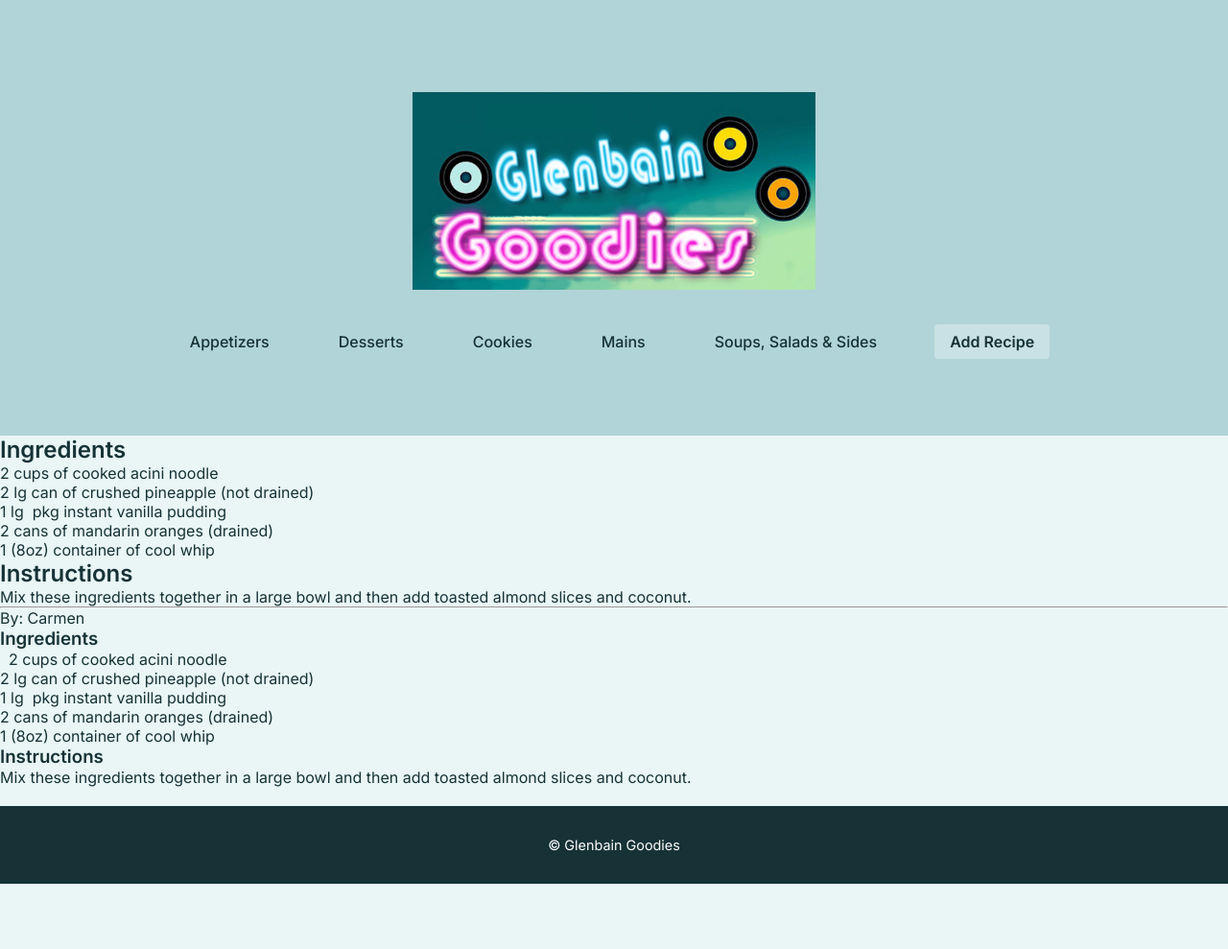
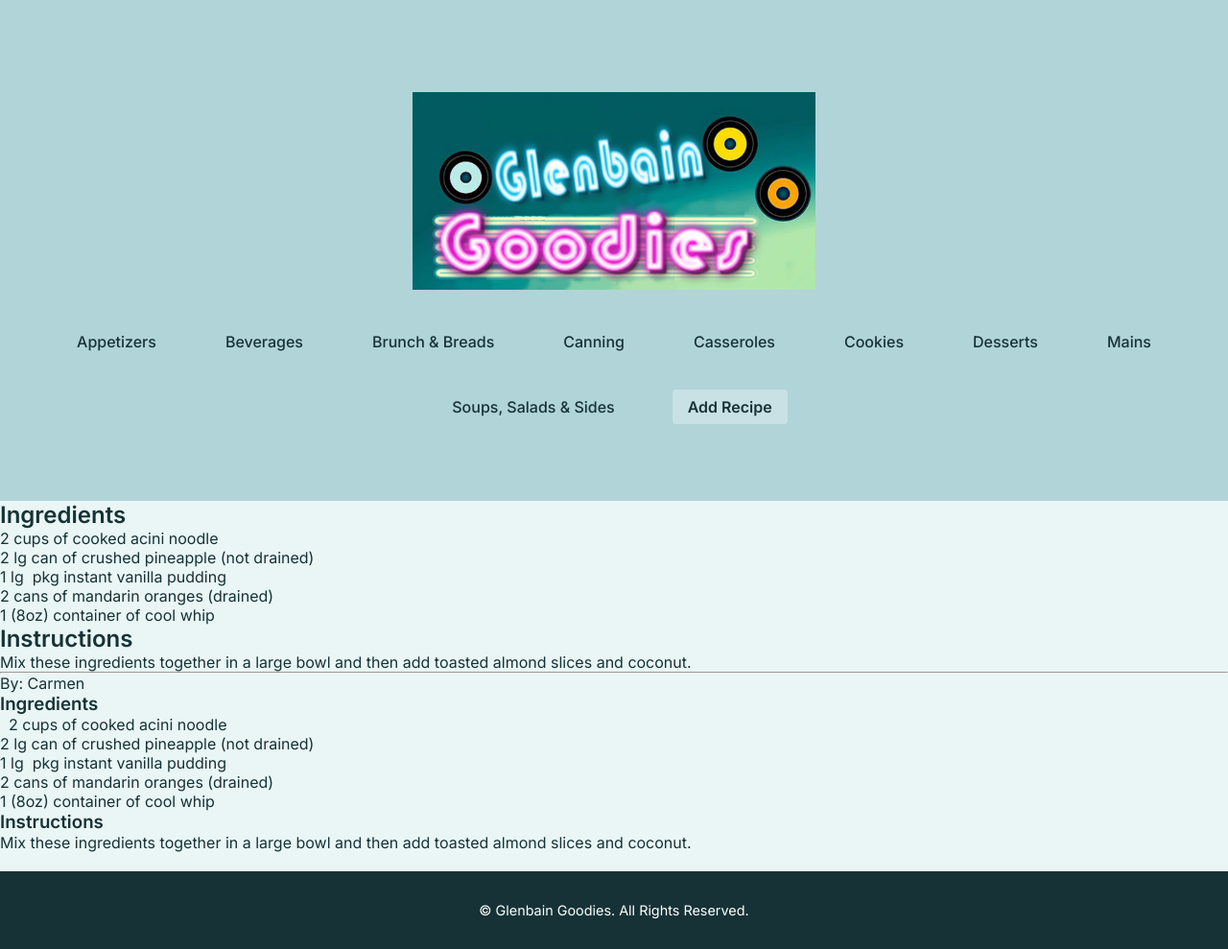
Before and after one commit to dylanmc789/GlenbainGoodies, a Jekyll site: the page built from Acini-Noodle-Salad.md, in a window 1280 px wide. Shown: the whole page at 96% size. Built offline with Jekyll 4.4.1, drawn with Linux system fonts in a browser that asks for light colours; our own code applies the rules of GitHub Pages for plain Markdown files; before the commit the page ends 921 px from its top, so only the background shows below that.

Commit message:
Update default.html

```diff
--- a/_layouts/default.html
+++ b/_layouts/default.html
@@ -1,11 +1,12 @@
 <!DOCTYPE html>
 <html lang="en">
 <head>
-  <meta charset="UTF-8">
-  <title>{{ page.title }} – Glenbain Goodies</title>
-  <meta name="viewport" content="width=device-width, initial-scale=1.0">
+  <meta charset="UTF-8" />
+  <meta name="viewport" content="width=device-width, initial-scale=1.0" />
+  <title>{{ page.title | default: "Glenbain Goodies" }}</title>
 
-  <link rel="icon" href="{{ site.baseurl }}/assets/images/gG.png">
+  <link rel="icon" type="image/png" href="{{ site.baseurl }}/assets/images/gG.png">
+  <link rel="apple-touch-icon" href="{{ site.baseurl }}/assets/images/gG.png">
 
   <!-- Google Tag Manager -->
   <script>
@@ -22,7 +23,6 @@
   <link href="https://fonts.googleapis.com/css2?family=Inter:wght@400;500;600&display=swap" rel="stylesheet">
   <link rel="stylesheet" href="{{ site.baseurl }}/assets/css/main.css">
 </head>
-
 <body>
 
 <noscript>
@@ -30,22 +30,29 @@
 height="0" width="0" style="display:none;visibility:hidden"></iframe>
 </noscript>
 
+<!-- Header with Navigation -->
 <header class="header">
   <div class="header-inner">
     <a href="{{ site.baseurl }}/">
-      <img src="{{ site.baseurl }}/assets/images/Glenbain+Goodies.webp" class="logo" alt="Glenbain Goodies">
+      <img src="{{ site.baseurl }}/assets/images/Glenbain+Goodies.webp" alt="Glenbain Goodies" class="logo">
     </a>
 
+    <!-- Hamburger Button -->
     <button class="nav-toggle" aria-label="Toggle navigation">
       <span></span><span></span><span></span>
     </button>
 
+    <!-- Navigation -->
     <nav class="nav-bar">
-      <a href="{{ site.baseurl }}/appetizers/">Appetizers</a>
-      <a href="{{ site.baseurl }}/desserts/">Desserts</a>
-      <a href="{{ site.baseurl }}/cookies/">Cookies</a>
-      <a href="{{ site.baseurl }}/mains/">Mains</a>
-      <a href="{{ site.baseurl }}/soups-salads-sides/">Soups, Salads & Sides</a>
+      <a href="{{ site.baseurl }}/appetizers">Appetizers</a>
+      <a href="{{ site.baseurl }}/beverages">Beverages</a>
+      <a href="{{ site.baseurl }}/brunch-breads">Brunch &amp; Breads</a>
+      <a href="{{ site.baseurl }}/canning">Canning</a>
+      <a href="{{ site.baseurl }}/casseroles">Casseroles</a>
+      <a href="{{ site.baseurl }}/cookies">Cookies</a>
+      <a href="{{ site.baseurl }}/desserts">Desserts</a>
+      <a href="{{ site.baseurl }}/mains">Mains</a>
+      <a href="{{ site.baseurl }}/soups-salads-sides">Soups, Salads &amp; Sides</a>
       <a href="{{ site.baseurl }}/add-recipe.html" class="nav-primary">Add Recipe</a>
     </nav>
   </div>
@@ -55,18 +62,28 @@ height="0" width="0" style="display:none;visibility:hidden"></iframe>
   {{ content }}
 </main>
 
+<!-- Footer -->
 <footer class="site-footer">
-  <p>© Glenbain Goodies</p>
+  <p>© Glenbain Goodies. All Rights Reserved.</p>
 </footer>
 
 <script>
 const toggle = document.querySelector('.nav-toggle');
 const nav = document.querySelector('.nav-bar');
+const links = nav.querySelectorAll('a');
 
 toggle.addEventListener('click', () => {
   toggle.classList.toggle('active');
   nav.classList.toggle('active');
 });
+
+// Close menu when a link is clicked
+links.forEach(link => {
+  link.addEventListener('click', () => {
+    toggle.classList.remove('active');
+    nav.classList.remove('active');
+  });
+});
 </script>
 
 </body>
```
